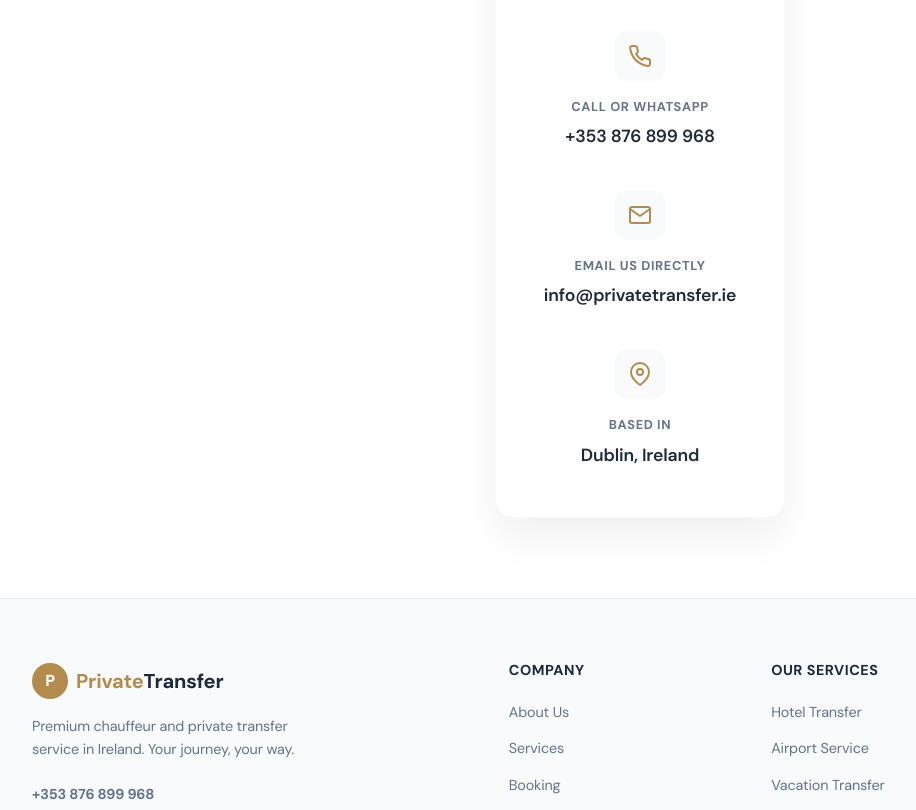
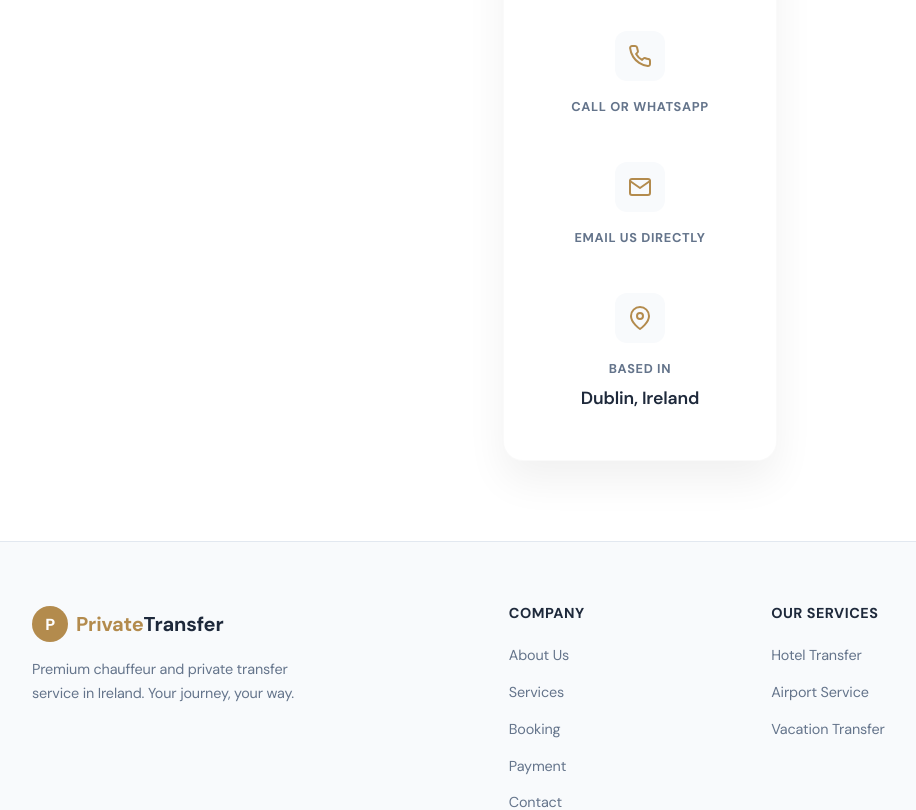
Before and after one commit to maharudrayadav/private-transfer-app, a Next.js app: page /contact in a window 1280 px wide. Shown: the part 360-1170 px from the top of the page, without its empty margins (0-916 px from the left). Built offline with nearby package versions, Linux system fonts and the light colour scheme.

Commit message:
chore: remove contact details temporarily

```diff
--- a/app/components/Footer.tsx
+++ b/app/components/Footer.tsx
@@ -15,7 +15,7 @@ export default function Footer() {
           <p className={styles.desc}>
             Premium chauffeur and private transfer service in Ireland. Your journey, your way.
           </p>
-          <a href="tel:+353876899968" className={styles.phone}>+353 876 899 968</a>
+          {/* <a href="tel:+353876899968" className={styles.phone}>+353 876 899 968</a> */}
         </div>
 
         {/* Company */}
--- a/app/contact/page.tsx
+++ b/app/contact/page.tsx
@@ -24,7 +24,7 @@ export default function ContactPage() {
                 </div>
                 <div>
                   <span className={styles.itemLabel}>Call or WhatsApp</span>
-                  <a href="tel:+353876899968" className={styles.itemValue}>+353 876 899 968</a>
+                  <span className={styles.itemValue}> </span>
                 </div>
               </div>
 
@@ -34,7 +34,7 @@ export default function ContactPage() {
                 </div>
                 <div>
                   <span className={styles.itemLabel}>Email Us directly</span>
-                  <a href="mailto:info@privatetransfer.ie" className={styles.itemValue}>info@privatetransfer.ie</a>
+                  <span className={styles.itemValue}> </span>
                 </div>
               </div>
 
```
